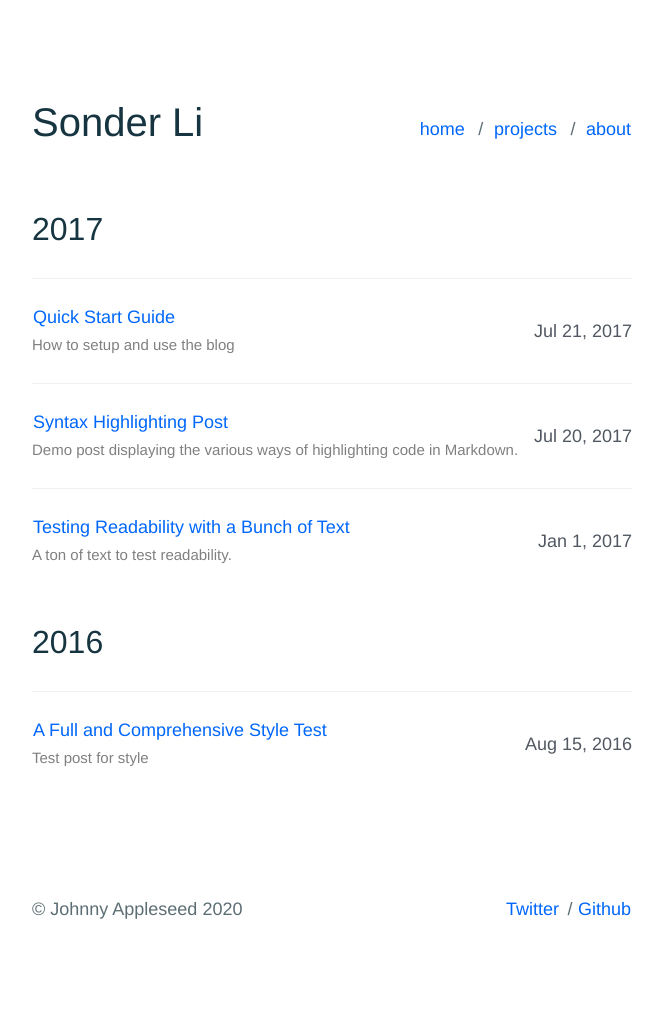
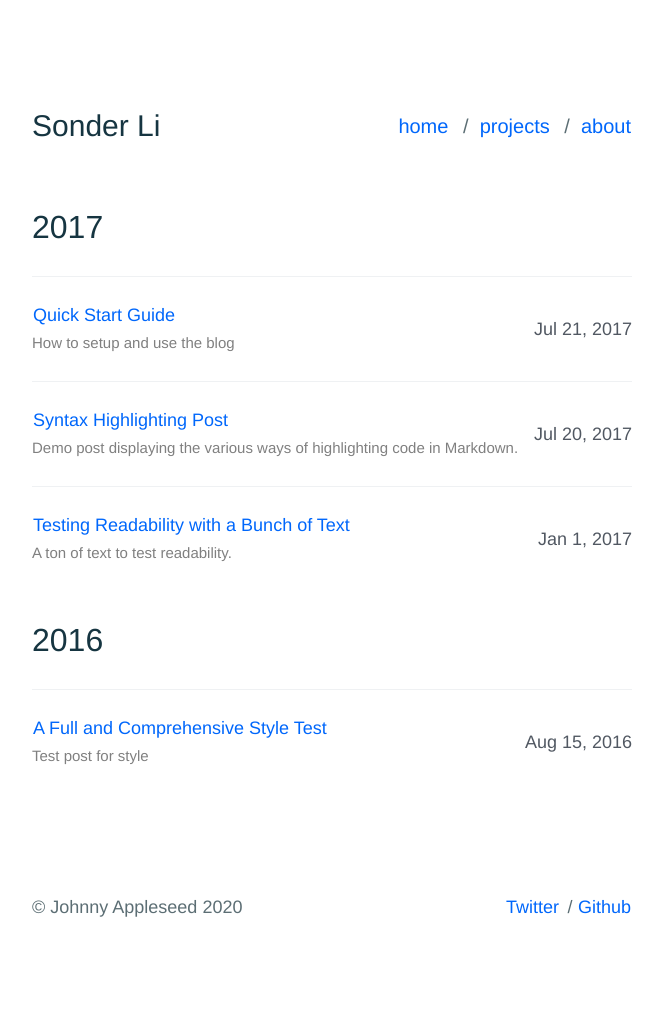
Before and after one commit to sumchuenli/sumchuenli.github.io, a Jekyll site: the page built from index.html, in a window 1280 px wide. Shown: the whole page, without its empty margins (308-971 px from the left). Built offline with Jekyll 4.4.1, drawn with Linux system fonts in a browser that asks for light colours.

Commit message:
Update _page.scss

```diff
--- a/_sass/components/_page.scss
+++ b/_sass/components/_page.scss
@@ -9,14 +9,14 @@
      align-items: baseline;
 
      h1 {
-         font-size: 4em;
-         font-weight: 400;
+         font-size: 3em;
+         font-weight: 300;
          color: $c-base__02;
          float: left;
      }
 
      p {
-         font-size: 1.8em;
+         font-size: 2em;
          margin-top: 10px;
          display: block;
          float: right;
```
